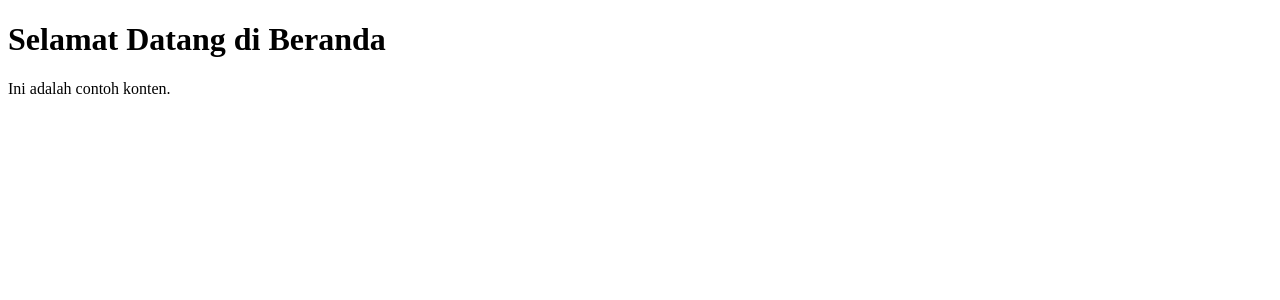
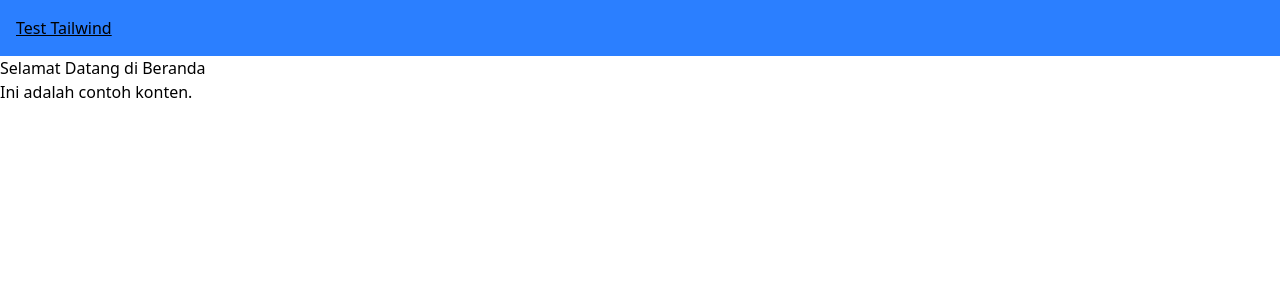
Before and after one commit to andar1012411/untukhosting, a Flask app: page / in a window 1280 px wide. Shown: the top 300 px of the page. Run offline with Flask 3, Linux system fonts and the light colour scheme.

Commit message:
intialized

```diff
--- a/static/src/input.css
+++ b/static/src/input.css
@@ -1,3 +1 @@
-@tailwind base;
-@tailwind components;
-@tailwind utilities;
+@import "tailwindcss";
--- a/static/src/output.css
+++ b/static/src/output.css
@@ -1,4 +1,176 @@
 /*! tailwindcss v4.1.14 | MIT License | https://tailwindcss.com */
-.static {
-  position: static;
+@layer theme, base, components, utilities;
+@layer theme {
+  :root, :host {
+    --font-sans: ui-sans-serif, system-ui, sans-serif, "Apple Color Emoji",
+      "Segoe UI Emoji", "Segoe UI Symbol", "Noto Color Emoji";
+    --font-mono: ui-monospace, SFMono-Regular, Menlo, Monaco, Consolas, "Liberation Mono",
+      "Courier New", monospace;
+    --color-blue-500: oklch(62.3% 0.214 259.815);
+    --spacing: 0.25rem;
+    --default-font-family: var(--font-sans);
+    --default-mono-font-family: var(--font-mono);
+  }
 }
+@layer base {
+  *, ::after, ::before, ::backdrop, ::file-selector-button {
+    box-sizing: border-box;
+    margin: 0;
+    padding: 0;
+    border: 0 solid;
+  }
+  html, :host {
+    line-height: 1.5;
+    -webkit-text-size-adjust: 100%;
+    tab-size: 4;
+    font-family: var(--default-font-family, ui-sans-serif, system-ui, sans-serif, "Apple Color Emoji", "Segoe UI Emoji", "Segoe UI Symbol", "Noto Color Emoji");
+    font-feature-settings: var(--default-font-feature-settings, normal);
+    font-variation-settings: var(--default-font-variation-settings, normal);
+    -webkit-tap-highlight-color: transparent;
+  }
+  hr {
+    height: 0;
+    color: inherit;
+    border-top-width: 1px;
+  }
+  abbr:where([title]) {
+    -webkit-text-decoration: underline dotted;
+    text-decoration: underline dotted;
+  }
+  h1, h2, h3, h4, h5, h6 {
+    font-size: inherit;
+    font-weight: inherit;
+  }
+  a {
+    color: inherit;
+    -webkit-text-decoration: inherit;
+    text-decoration: inherit;
+  }
+  b, strong {
+    font-weight: bolder;
+  }
+  code, kbd, samp, pre {
+    font-family: var(--default-mono-font-family, ui-monospace, SFMono-Regular, Menlo, Monaco, Consolas, "Liberation Mono", "Courier New", monospace);
+    font-feature-settings: var(--default-mono-font-feature-settings, normal);
+    font-variation-settings: var(--default-mono-font-variation-settings, normal);
+    font-size: 1em;
+  }
+  small {
+    font-size: 80%;
+  }
+  sub, sup {
+    font-size: 75%;
+    line-height: 0;
+    position: relative;
+    vertical-align: baseline;
+  }
+  sub {
+    bottom: -0.25em;
+  }
+  sup {
+    top: -0.5em;
+  }
+  table {
+    text-indent: 0;
+    border-color: inherit;
+    border-collapse: collapse;
+  }
+  :-moz-focusring {
+    outline: auto;
+  }
+  progress {
+    vertical-align: baseline;
+  }
+  summary {
+    display: list-item;
+  }
+  ol, ul, menu {
+    list-style: none;
+  }
+  img, svg, video, canvas, audio, iframe, embed, object {
+    display: block;
+    vertical-align: middle;
+  }
+  img, video {
+    max-width: 100%;
+    height: auto;
+  }
+  button, input, select, optgroup, textarea, ::file-selector-button {
+    font: inherit;
+    font-feature-settings: inherit;
+    font-variation-settings: inherit;
+    letter-spacing: inherit;
+    color: inherit;
+    border-radius: 0;
+    background-color: transparent;
+    opacity: 1;
+  }
+  :where(select:is([multiple], [size])) optgroup {
+    font-weight: bolder;
+  }
+  :where(select:is([multiple], [size])) optgroup option {
+    padding-inline-start: 20px;
+  }
+  ::file-selector-button {
+    margin-inline-end: 4px;
+  }
+  ::placeholder {
+    opacity: 1;
+  }
+  @supports (not (-webkit-appearance: -apple-pay-button))  or (contain-intrinsic-size: 1px) {
+    ::placeholder {
+      color: currentcolor;
+      @supports (color: color-mix(in lab, red, red)) {
+        color: color-mix(in oklab, currentcolor 50%, transparent);
+      }
+    }
+  }
+  textarea {
+    resize: vertical;
+  }
+  ::-webkit-search-decoration {
+    -webkit-appearance: none;
+  }
+  ::-webkit-date-and-time-value {
+    min-height: 1lh;
+    text-align: inherit;
+  }
+  ::-webkit-datetime-edit {
+    display: inline-flex;
+  }
+  ::-webkit-datetime-edit-fields-wrapper {
+    padding: 0;
+  }
+  ::-webkit-datetime-edit, ::-webkit-datetime-edit-year-field, ::-webkit-datetime-edit-month-field, ::-webkit-datetime-edit-day-field, ::-webkit-datetime-edit-hour-field, ::-webkit-datetime-edit-minute-field, ::-webkit-datetime-edit-second-field, ::-webkit-datetime-edit-millisecond-field, ::-webkit-datetime-edit-meridiem-field {
+    padding-block: 0;
+  }
+  ::-webkit-calendar-picker-indicator {
+    line-height: 1;
+  }
+  :-moz-ui-invalid {
+    box-shadow: none;
+  }
+  button, input:where([type="button"], [type="reset"], [type="submit"]), ::file-selector-button {
+    appearance: button;
+  }
+  ::-webkit-inner-spin-button, ::-webkit-outer-spin-button {
+    height: auto;
+  }
+  [hidden]:where(:not([hidden="until-found"])) {
+    display: none !important;
+  }
+}
+@layer utilities {
+  .static {
+    position: static;
+  }
+  .bg-blue-500 {
+    background-color: var(--color-blue-500);
+  }
+  .p-4 {
+    padding: calc(var(--spacing) * 4);
+  }
+  .underline {
+    text-decoration-line: underline;
+  }
+}
--- a/tailwind.config.js
+++ b/tailwind.config.js
@@ -1,9 +1,8 @@
 /** @type {import('tailwindcss').Config} */
 module.exports = {
   content: [
-    "./static/**/*.html",
+    "./templates/**/*.html",   // <--- path ke file HTML Anda!
     "./static/**/*.js",
-    // tambahkan path file lain yang menggunakan class Tailwind
   ],
   theme: {
     extend: {},
--- a/templates/index.html
+++ b/templates/index.html
@@ -8,6 +8,7 @@
     <link rel="stylesheet" href="static/src/output.css">
 </head>
 <body>
+    <div class="bg-blue-500 text-red p-4 underline ">Test Tailwind</div>
     <h1>Selamat Datang di Beranda</h1>
     <p>Ini adalah contoh konten.</p>
 
```
Also changed, not shown: package.json (+5 -8 lines), package-lock.json.
